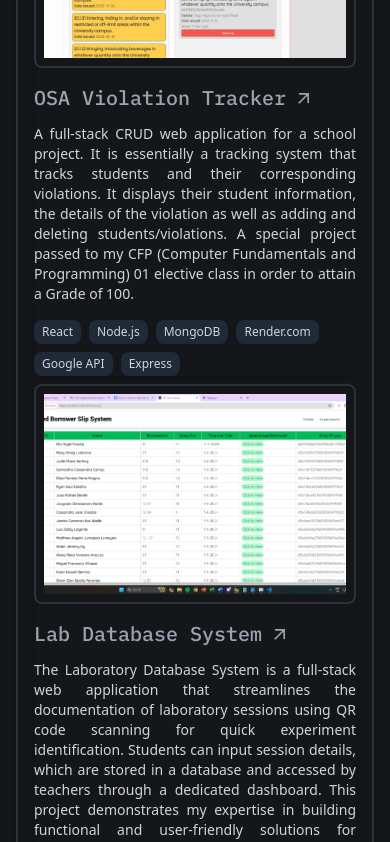
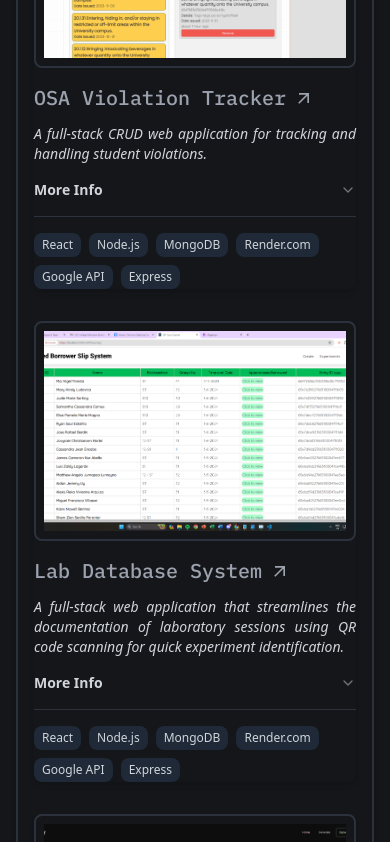
Before and after one commit to devliqht/portfolio, a React (Vite) app: page / in a window 390 px wide. Shown: the part 1860-2702 px from the top of the page. Built offline with nearby package versions, Linux system fonts and the light colour scheme.

Commit message:
PROJECTS: Rearrange and restyle. UNFINISHED

```diff
--- a/package.json
+++ b/package.json
@@ -10,6 +10,7 @@
     "preview": "vite preview"
   },
   "dependencies": {
+    "@radix-ui/react-accordion": "^1.2.2",
     "@radix-ui/react-separator": "^1.1.1",
     "@radix-ui/react-slot": "^1.1.1",
     "@tailwindcss/aspect-ratio": "^0.4.2",
--- a/src/components/Containers.tsx
+++ b/src/components/Containers.tsx
@@ -1,6 +1,13 @@
 import React, { ReactNode } from 'react';
 import { useSpring, animated } from '@react-spring/web'
 import { MdArrowOutward } from "react-icons/md";
+import {
+  Accordion,
+  AccordionContent,
+  AccordionItem,
+  AccordionTrigger,
+} from "@/components/ui/accordion"
+
 
 
 interface ProjectsContainerProps {
@@ -33,7 +40,7 @@
   tags = [],
 }) => {
   return (
-    <div className="container flex flex-col md:w-[420px] md:border-2 md:border-[var(--dblue-l)] md:p-2 rounded-lg shadow-md">
+    <div className="container flex flex-col md:border-2 md:border-[var(--dblue-l)] md:p-2 rounded-lg shadow-md">
     <div className="mb-4 h-[220px] p-2 border-[var(--dblue-ll)] border-2 rounded-lg overflow-hidden">
       <img
         src={imageUrl}
@@ -50,7 +57,18 @@
           <MdArrowOutward />
           <span className="absolute bottom-[-4px] left-0 h-[2px] w-0 bg-gray-400 transition-all duration-300 group-hover:w-full"></span>
         </a>
-        <div className="text-gray-300 text-justify h-full text-sm">{children}</div>
+        <div className="text-gray-300 text-justify h-full text-sm italic w-full">
+          {children}
+          <Accordion type="single" collapsible>
+          <AccordionItem value="item-1">
+            <AccordionTrigger className="font-bold">More Info</AccordionTrigger>
+            <AccordionContent>
+              Yes. It adheres to the WAI-ARIA design pattern.
+            </AccordionContent>
+          </AccordionItem>
+        </Accordion>
+
+        </div>
       </div>
       {tags.length > 0 && (
         <div className="mt-4 flex flex-wrap gap-2">
@@ -94,7 +112,7 @@
 }) => {
   return (
     <div
-      className={`container ${className} mx-auto mt-4 p-4 md:p-6 md:w-full rounded-lg shadow-md ${
+      className={`container ${className} mx-auto mt-4 p-4 md:p-6 rounded-lg shadow-md ${
         outline ? 'border-2 border-[var(--dblue-ll)]' : 'border-none'
       }`}
     >
--- a/src/components/Hero.tsx
+++ b/src/components/Hero.tsx
@@ -86,15 +86,14 @@
             </BasicContainer>
         </AnimatedContainer>
         <AnimatedContainer delay={900}>
-            <BasicContainer className="md:w-full md:border-none">
-                <h3 className="text-2xl text-gray-300 ibm-plex-mono-medium md:text-center mb-4" id="projects">Projects</h3>
-                <div className="flex flex-col md:flex-row gap-2 mb-4">
+            <BasicContainer className="md:border-none">
+                <h3 className="text-2xl text-gray-300 ibm-plex-mono-medium md:text-center mb-4 w-full" id="projects">Projects</h3>
+                <div className="flex flex-col md:flex-row gap-8 md:gap-2 mb-4 w-[100%]">
                     <ProjectsContainer title="OSA Violation Tracker" imageUrl="/osa.png" tags={['React', 'Node.js', 'MongoDB', 'Render.com', 'Google API', 'Express']}>
-                        A full-stack CRUD web application for a school project. It is essentially a tracking system that tracks students and their corresponding violations. It displays their student information, the details of the violation as well as adding and deleting students/violations.
-                        A special project passed to my CFP (Computer Fundamentals and Programming) 01 elective class in order to attain a Grade of 100.
+                        A full-stack CRUD web application for tracking and handling student violations.
                     </ProjectsContainer>
                     <ProjectsContainer title="Lab Database System" imageUrl="/res.png" tags={['React', 'Node.js', 'MongoDB', 'Render.com', 'Google API', 'Express']}>
-                    The Laboratory Database System is a full-stack web application that streamlines the documentation of laboratory sessions using QR code scanning for quick experiment identification. Students can input session details, which are stored in a database and accessed by teachers through a dedicated dashboard. This project demonstrates my expertise in building functional and user-friendly solutions for educational needs.
+                        A full-stack web application that streamlines the documentation of laboratory sessions using QR code scanning for quick experiment identification. {/*Students can input session details, which are stored in a database and accessed by teachers through a dedicated dashboard. This project demonstrates my expertise in building functional and user-friendly solutions for educational needs. */}
                     </ProjectsContainer>
                     <ProjectsContainer title="Canticum" imageUrl="/canticum.png" tags={['React', 'Bun', 'Vite', 'TailwindCSS', 'DaisyUI', 'Google API', 'Spotify API']}>
                     This is a Spotify web application built with React, Vite, Tailwind (with Daisy UI) and Node. It allows users to log in with their Spotify account with the help of the spotify-web-api-js wrapper. The application can view their top tracks, artists and genres and displays them in a fashionable way.
--- /dev/null
+++ b/src/components/ui/accordion.tsx
@@ -0,0 +1,55 @@
+import * as React from "react"
+import * as AccordionPrimitive from "@radix-ui/react-accordion"
+import { ChevronDown } from "lucide-react"
+
+import { cn } from "@/lib/utils"
+
+const Accordion = AccordionPrimitive.Root
+
+const AccordionItem = React.forwardRef<
+  React.ElementRef<typeof AccordionPrimitive.Item>,
+  React.ComponentPropsWithoutRef<typeof AccordionPrimitive.Item>
+>(({ className, ...props }, ref) => (
+  <AccordionPrimitive.Item
+    ref={ref}
+    className={cn("border-b border-[var(--dblue-ll)]", className)}
+    {...props}
+  />
+))
+AccordionItem.displayName = "AccordionItem"
+
+const AccordionTrigger = React.forwardRef<
+  React.ElementRef<typeof AccordionPrimitive.Trigger>,
+  React.ComponentPropsWithoutRef<typeof AccordionPrimitive.Trigger>
+>(({ className, children, ...props }, ref) => (
+  <AccordionPrimitive.Header className="flex">
+    <AccordionPrimitive.Trigger
+      ref={ref}
+      className={cn(
+        "flex flex-1 items-center justify-between py-4 text-sm font-medium transition-all hover:underline text-left [&[data-state=open]>svg]:rotate-180",
+        className
+      )}
+      {...props}
+    >
+      {children}
+      <ChevronDown className="h-4 w-4 shrink-0 text-muted-foreground transition-transform duration-200" />
+    </AccordionPrimitive.Trigger>
+  </AccordionPrimitive.Header>
+))
+AccordionTrigger.displayName = AccordionPrimitive.Trigger.displayName
+
+const AccordionContent = React.forwardRef<
+  React.ElementRef<typeof AccordionPrimitive.Content>,
+  React.ComponentPropsWithoutRef<typeof AccordionPrimitive.Content>
+>(({ className, children, ...props }, ref) => (
+  <AccordionPrimitive.Content
+    ref={ref}
+    className="overflow-hidden text-sm data-[state=closed]:animate-accordion-up data-[state=open]:animate-accordion-down"
+    {...props}
+  >
+    <div className={cn("pb-4 pt-0", className)}>{children}</div>
+  </AccordionPrimitive.Content>
+))
+AccordionContent.displayName = AccordionPrimitive.Content.displayName
+
+export { Accordion, AccordionItem, AccordionTrigger, AccordionContent }
--- a/tailwind.config.js
+++ b/tailwind.config.js
@@ -53,6 +53,28 @@
   				'4': 'hsl(var(--chart-4))',
   				'5': 'hsl(var(--chart-5))'
   			}
+  		},
+  		keyframes: {
+  			'accordion-down': {
+  				from: {
+  					height: '0'
+  				},
+  				to: {
+  					height: 'var(--radix-accordion-content-height)'
+  				}
+  			},
+  			'accordion-up': {
+  				from: {
+  					height: 'var(--radix-accordion-content-height)'
+  				},
+  				to: {
+  					height: '0'
+  				}
+  			}
+  		},
+  		animation: {
+  			'accordion-down': 'accordion-down 0.2s ease-out',
+  			'accordion-up': 'accordion-up 0.2s ease-out'
   		}
   	}
   },
```
Also changed, not shown: 1 other file (tests, documents, lock files or other folders).
